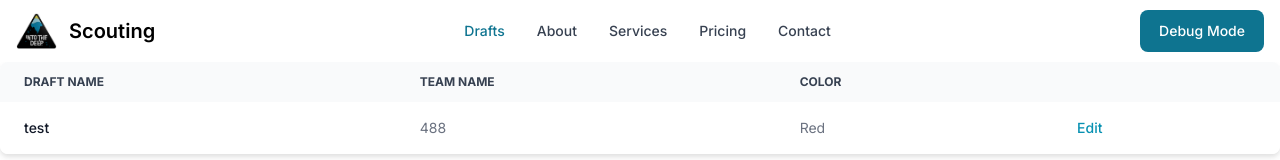
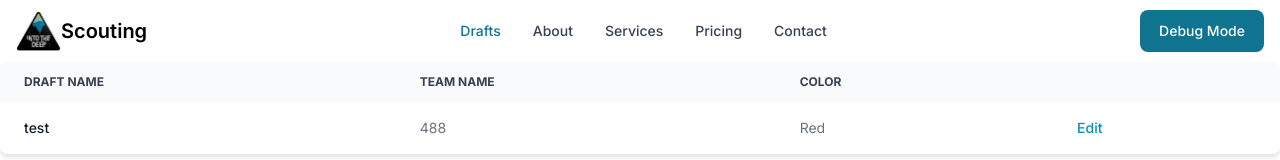
Before and after one commit to XBOT-FTC/FTC-Scouting-App, a Next.js app: page /FTC-Scouting-App/drafts in a window 1280 px wide. Shown: the top 160 px of the page. Built offline with nearby package versions, Linux system fonts and the light colour scheme.

Commit message:
fix eslint warnings

```diff
--- a/app/drafts/page.tsx
+++ b/app/drafts/page.tsx
@@ -27,13 +27,14 @@ export default function Drafts() {
   const [input, setInput] = useState<string>("");
 
   const [openImport, setOpenImport] = useState<boolean>(false);
+  //TODO: remove this after prototyping the website.
   useEffect(() => {
     setDrafts(() => new Array());
     setDrafts((draft) => [
       ...draft,
       { color: AllianceColor.Red, name: "test", team: 488 },
     ]);
-  }, []);
+  }, [setDrafts]);
   return (
     <>
       <Modal show={openImport} onClose={() => setOpenImport(false)}>
--- a/components/nav.tsx
+++ b/components/nav.tsx
@@ -18,7 +18,7 @@ export function Nav() {
   return (
     <Navbar fluid>
       <NavbarBrand as={Link} href="/">
-        <img src="/image.png" className="mr-3 h-6 sm:h-9" alt="Branding" />
+        <Image src="/image.png" alt="Branding"  width={45} height={45}/>
         <span className="self-center whitespace-nowrap text-xl font-semibold dark:text-white">
           Scouting
         </span>
```
